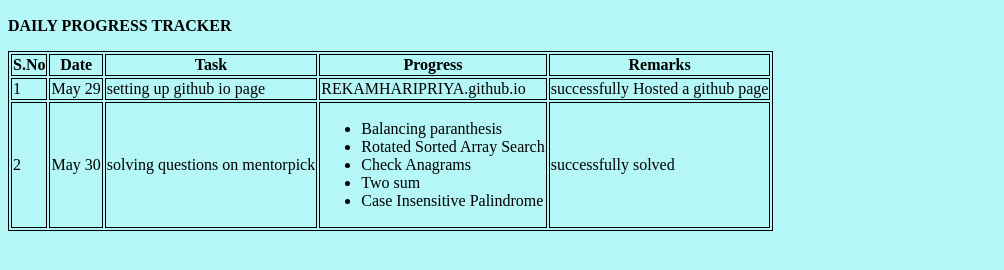
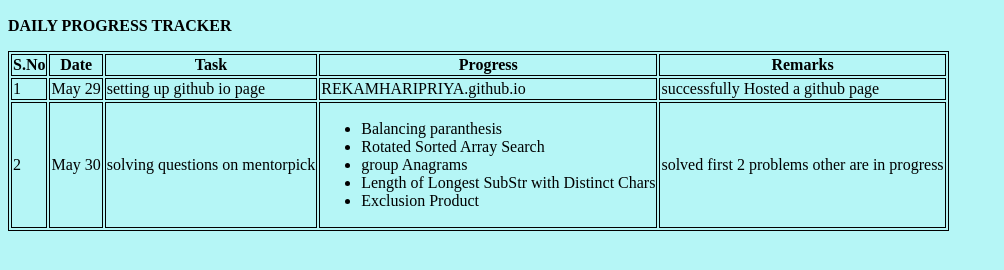
Before and after one commit to REKAMHARIPRIYA/REKAMHARIPRIYA.github.io, a plain HTML site: page index.html in a window 1280 px wide. Shown: the part 110-380 px from the top of the page, without its empty margins (0-1004 px from the left). Drawn offline with Linux system fonts and the light colour scheme.

Commit message:
updated list

```diff
--- a/index.html
+++ b/index.html
@@ -36,11 +36,11 @@
                         <td><ul>
                             <li>Balancing paranthesis</li>
                             <li>Rotated Sorted Array Search</li>
-                            <li>Check Anagrams</li>
-                            <li>Two sum</li>
-                            <li>Case Insensitive Palindrome</li>
+                            <li>group Anagrams</li>
+                            <li> Length of Longest SubStr with Distinct Chars</li>
+                            <li>Exclusion Product</li>
                         </ul></td>
-                        <td>successfully solved</td>
+                        <td> solved first 2 problems other are in progress</td>
                     </tr>
 
                 </table>
```
